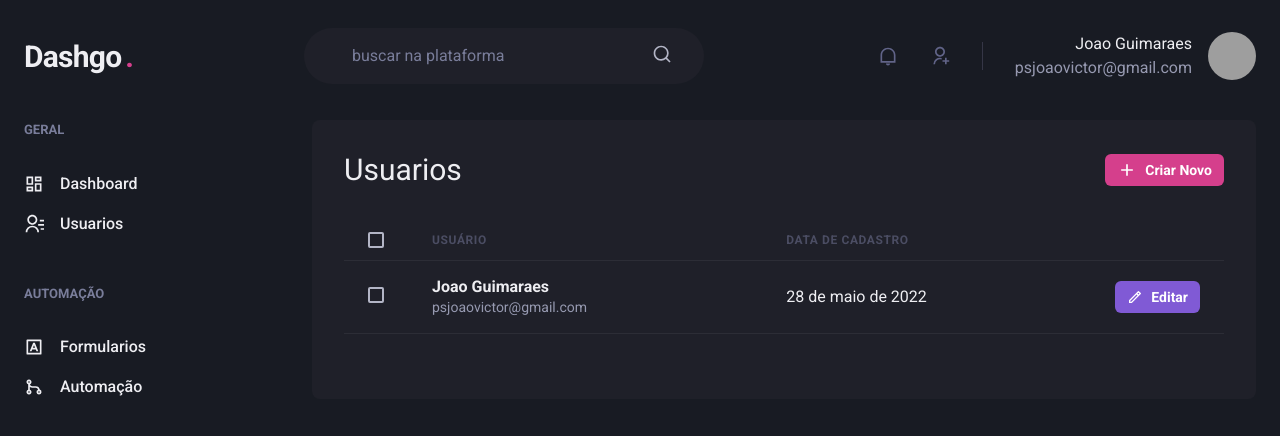
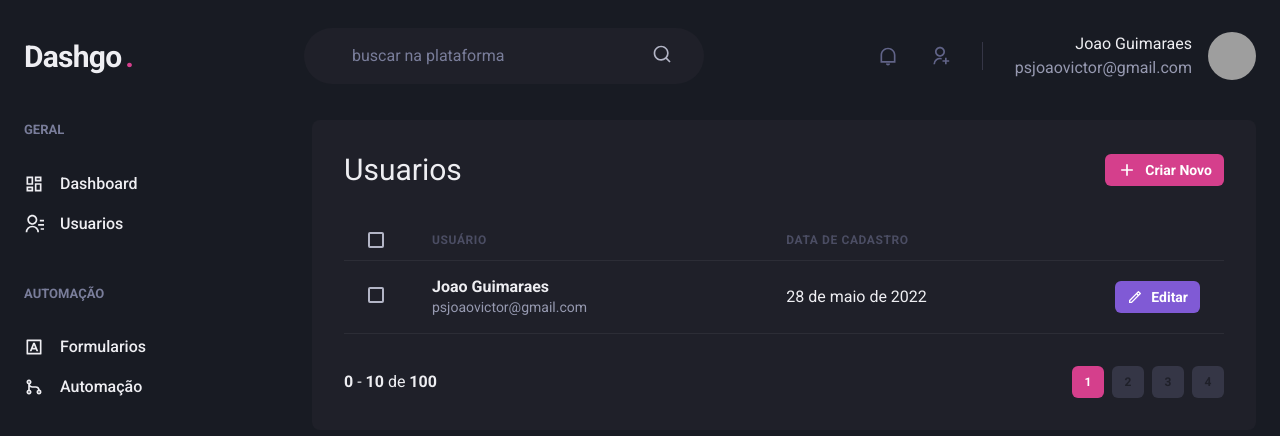
Before and after one commit to Joaopsguimaraes/dashgo-chakraui, a Next.js app: page /users in a window 1280 px wide. Shown: the top 436 px of the page. Built offline with nearby package versions, Linux system fonts and the light colour scheme; grey boxes are pictures that could not be loaded.

Commit message:
feat: :sparkles: create page to create user

```diff
--- /dev/null
+++ b/src/components/Pagination.tsx
@@ -0,0 +1,64 @@
+/* eslint-disable react/react-in-jsx-scope */
+import { Box, Button, Stack } from '@chakra-ui/react';
+
+export function Pagination() {
+  return (
+    <Stack
+        direction='row'
+        mt='8'
+        justifyContent='space-between'
+        alignItems='center'
+        spacing='100'
+    >
+        <Box>
+            <strong>0</strong> - <strong>10</strong> de <strong>100</strong>
+        </Box>
+
+        <Stack direction='row' spacing='2'>
+        <Button
+        size="sm"
+        fontSize="xs"
+        width="4"
+        colorScheme="pink"
+        disabled
+        _disabled={{ bgColor: 'pink.500', cursor: 'default' }}
+      >
+        1
+      </Button>
+      <Button
+        size="sm"
+        fontSize="xs"
+        width="4"
+        bgColor="gray.700"
+        _hover={{
+            bgColor:'gray.500'
+        }}
+      >
+        2
+      </Button>
+      <Button
+        size="sm"
+        fontSize="xs"
+        width="4"
+        bgColor="gray.700"
+        _hover={{
+            bgColor:'gray.500'
+        }}
+      >
+        3
+      </Button>
+      <Button
+        size="sm"
+        fontSize="xs"
+        width="4"
+        bgColor="gray.700"
+        _hover={{
+            bgColor:'gray.500'
+        }}
+      >
+        4
+      </Button>
+        </Stack>
+    </Stack>
+  );
+}
--- a/src/pages/users/index.tsx
+++ b/src/pages/users/index.tsx
@@ -18,6 +18,7 @@
 import { Header } from '../../components/Header';
 import { Sidebar } from '../../components/Sidebar';
 import { RiAddLine, RiPencilLine } from 'react-icons/ri';
+import { Pagination } from '../../components/Pagination';
 
 export default function UserList() {
   return (
@@ -83,6 +84,7 @@
               </Tr>
             </Tbody>
           </Table>
+          <Pagination/>
         </Box>
       </Flex>
     </Box>
```
Also changed, not shown: src/pages/users/create.tsx (added, +36 -0 lines).
